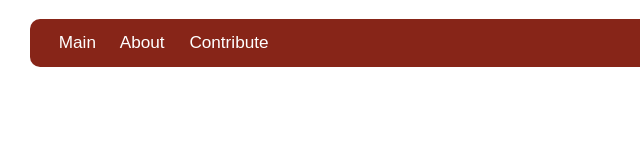
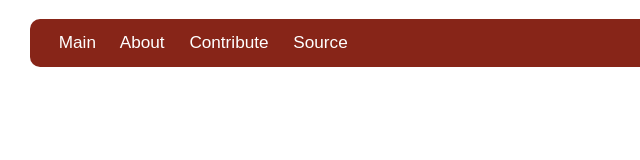
Before and after one commit to TensorNetwork/tensornetwork.org, a plain HTML site: page header_prenav.html in a window 1280 px wide. Shown: the full height of the page, 226-866 px from the left. Drawn offline with nearby package versions, Linux system fonts and the light colour scheme; some packages are replaced by stand-ins of ours.

Commit message:
Put a source link on the header and updated README

```diff
--- a/header_prenav.html
+++ b/header_prenav.html
@@ -68,6 +68,7 @@
            <a href="/">Main</a>
            <a href="/about/">About</a>
            <a href="/contribute/">Contribute</a>
+           <a href="https://github.com/tensornetwork/tensornetwork.org">Source</a>
         </td>
         </tr>
         </table>
```
Also changed, not shown: 1 other file.
